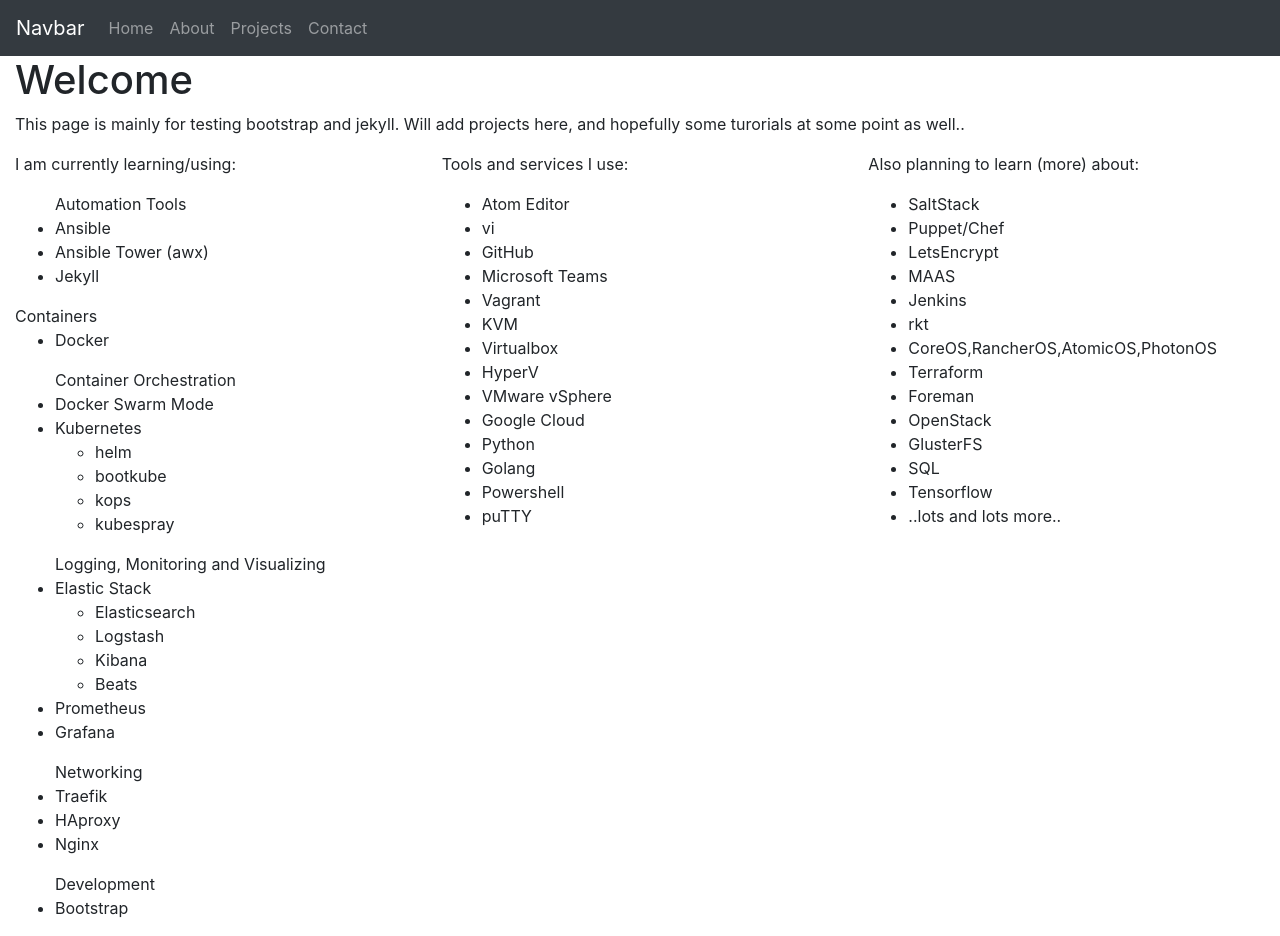
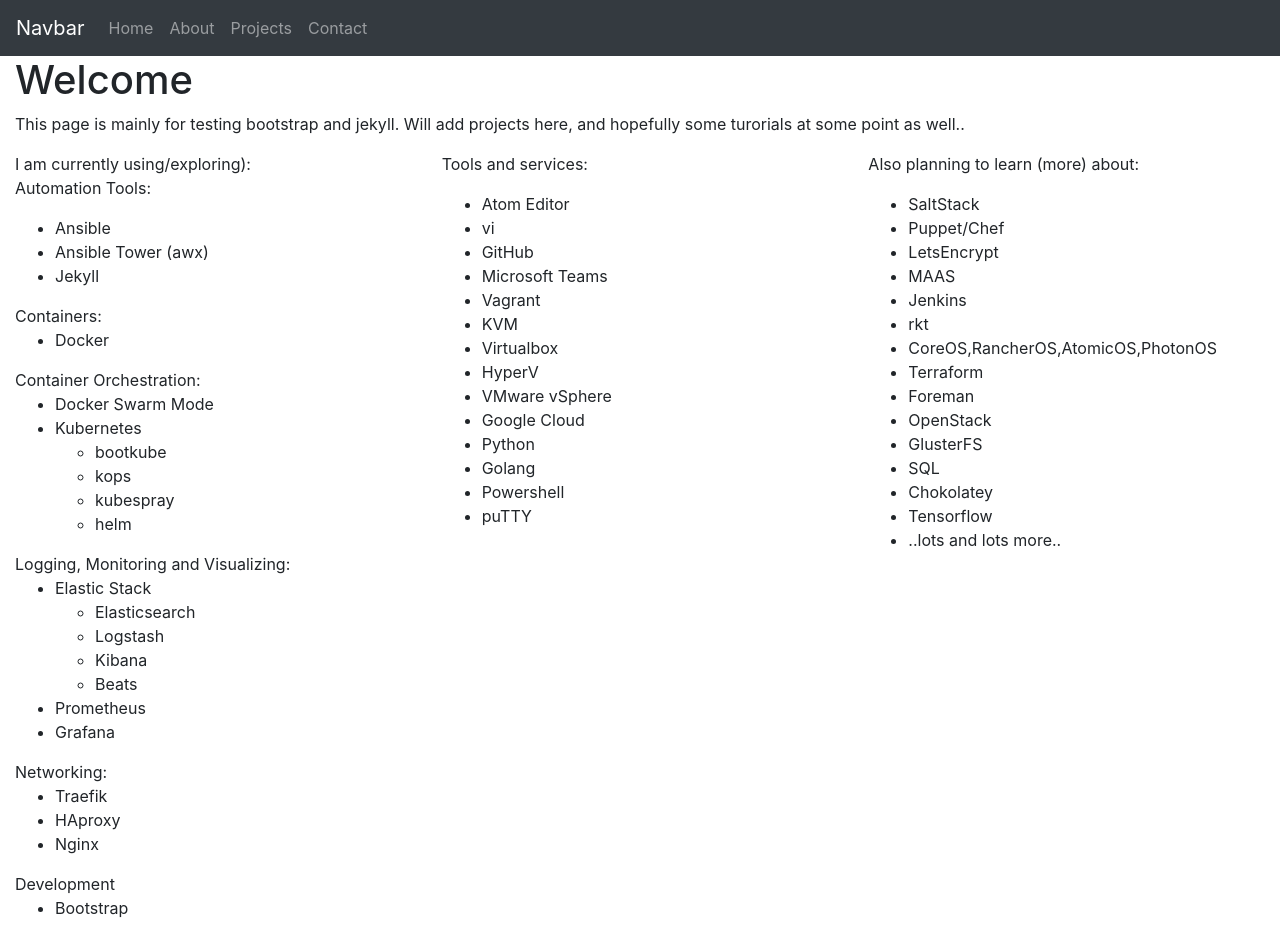
Before and after one commit to kds-rune/kds-rune.github.io, a Jekyll site: the page built from index.html, in a window 1280 px wide. Built offline with Jekyll 4.4.1, drawn with Linux system fonts in a browser that asks for light colours; nearby versions of some CDN libraries.

Commit message:
Update index.html

```diff
--- a/index.html
+++ b/index.html
@@ -24,27 +24,30 @@
     <!-- START: Content COL 1 -->
     <div class="col-sm justify-content-left">
       <p>
-        I am currently learning/using:
-        <ul>Automation Tools
+        I am currently using/exploring):<br>
+        Automation Tools:
+        <ul>
           <li>Ansible</li>
           <li>Ansible Tower (awx)</li>
           <li>Jekyll</li>
         </ul>
-        Containers
+        Containers:
         <ul>
           <li>Docker</li>
         </ul>
-        <ul>Container Orchestration
+        Container Orchestration:
+        <ul>
           <li>Docker Swarm Mode</li>
           <li>Kubernetes</li>
             <ul>
-              <li>helm</li>
               <li>bootkube</li>
               <li>kops</li>
               <li>kubespray</li>
+              <li>helm</li>
             </ul>
         </ul>
-        <ul>Logging, Monitoring and Visualizing
+        Logging, Monitoring and Visualizing:
+        <ul>
           <li>Elastic Stack</li>
             <ul>
               <li>Elasticsearch</li>
@@ -55,12 +58,14 @@
           <li>Prometheus</li>
           <li>Grafana</li>
         </ul>
-        <ul>Networking
+        Networking:
+        <ul>
           <li>Traefik</li>
           <li>HAproxy</li>
           <li>Nginx</li>
         </ul>
-        <ul>Development
+        Development
+        <ul>
           <li>Bootstrap</li>
         </ul>
       </p>
@@ -70,7 +75,7 @@
     <!-- START: Content COL 2 -->
     <div class="col-sm justify-content-left">
       <p>
-        Tools and services I use:
+        Tools and services:<br>
         <ul>
           <li>Atom Editor</li>
           <li>vi</li>
@@ -94,7 +99,7 @@
     <!-- START: Content COL 3 -->
     <div class="col-sm justify-content-left">
       <p>
-      Also planning to learn (more) about:
+      Also planning to learn (more) about:<br>
         <ul>
           <li>SaltStack</li>
           <li>Puppet/Chef</li>
@@ -108,6 +113,7 @@
           <li>OpenStack</li>
           <li>GlusterFS</li>
           <li>SQL</li>
+          <li>Chokolatey</li>
           <li>Tensorflow</li>
           <li>..lots and lots more..</li>
         </ul>
```
